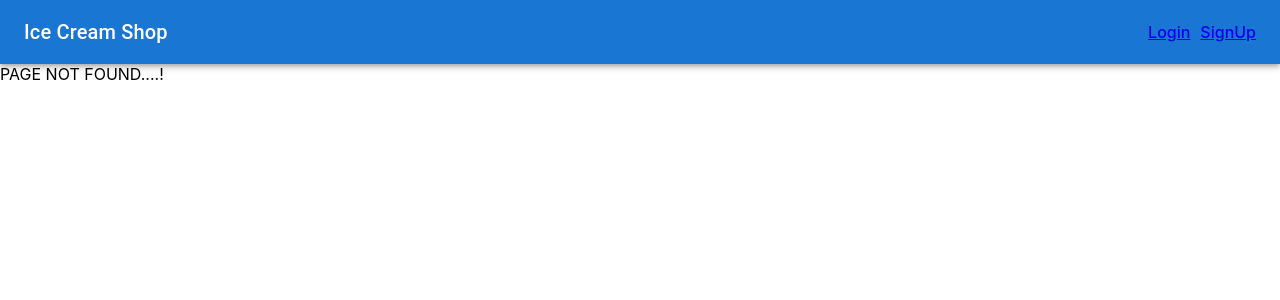
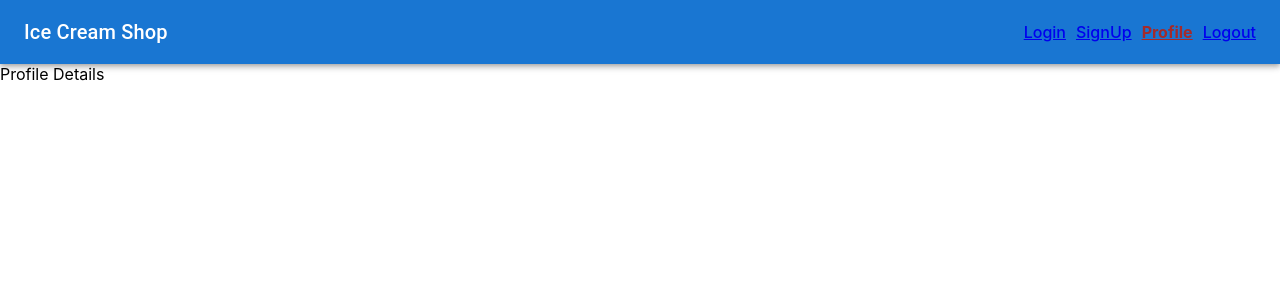
Before and after one commit to abhimkdm/icecream_shop_app, a React (Create React App) app: page /profile in a window 1280 px wide. Before the commit this address had no page. Shown: the top 300 px of the page. Built offline with nearby package versions, Linux system fonts and the light colour scheme.

Commit message:
ReactJS Private Routes

```diff
--- a/package.json
+++ b/package.json
@@ -5,6 +5,7 @@
   "dependencies": {
     "@emotion/react": "^11.13.3",
     "@emotion/styled": "^11.13.0",
+    "@mui/icons-material": "^6.4.2",
     "@mui/material": "^6.1.5",
     "@testing-library/jest-dom": "^5.17.0",
     "@testing-library/react": "^13.4.0",
--- a/src/App.tsx
+++ b/src/App.tsx
@@ -8,6 +8,7 @@ import Signup from "./components/Auth/SignUp/SignUp";
 import NoMatch from "./components/common/Nomatch";
 import Products from "./components/Products/Products";
 import ProductDetails from "./components/ProductDetails/ProductDetails";
+import Profile from "./components/Auth/Profile/Profile";
 
 const App: React.FC = () => {
   return (
@@ -21,6 +22,7 @@ const App: React.FC = () => {
           <Route path="/products" element={<Products />}>
             <Route path=":productId" element={<ProductDetails />} />
           </Route>
+          <Route path="/profile" element={<Profile />} />
           <Route path="*" element={<NoMatch />}></Route>
         </Routes>
       </Router>
--- a/src/components/Auth/Login/Login.tsx
+++ b/src/components/Auth/Login/Login.tsx
@@ -1,12 +1,14 @@
 import { Container, TextField, Typography, Button, Box } from "@mui/material";
 import React, { useState } from "react";
 import { _IsValidEmail, _IsValidPass } from "../../../helpers/Validations";
+import { useNavigate } from "react-router-dom";
 
 const Login: React.FC = () => {
   const [email, setEmail] = useState<string>("");
   const [password, setPassword] = useState<string>("");
   const [emailErr, setEmailErr] = useState<string>("");
   const [passwordErr, setPasswordErr] = useState<string>("");
+  const navigate = useNavigate();
 
   //Event
   const handleLogin = (e: React.FormEvent) =>{
@@ -33,6 +35,8 @@ const Login: React.FC = () => {
         return;
     }
 
+    //Profile
+    navigate('/profile');
   }
 
   return (
@@ -47,7 +51,7 @@ const Login: React.FC = () => {
             margin="normal"
             label="Email"
             value={email}
-            onChange={(e) => setEmail(e.target.value)}
+            onChange={(e: any) => setEmail(e.target.value)}
             variant="outlined"
             type="text"
             error={!!emailErr}
@@ -59,7 +63,7 @@ const Login: React.FC = () => {
             margin="normal"
             label="Password"
             value={password}
-            onChange={(e) => setPassword(e.target.value)}
+            onChange={(e : any) => setPassword(e.target.value)}
             variant="outlined"
             type="password"
             error={!!passwordErr}
--- /dev/null
+++ b/src/components/Auth/Profile/Profile.tsx
@@ -0,0 +1,5 @@
+const Profile: React.FC = () => {
+    return <>Profile Details</>
+}
+
+export default Profile;
--- a/src/components/common/Navbar.tsx
+++ b/src/components/common/Navbar.tsx
@@ -1,7 +1,6 @@
 import AppBar from "@mui/material/AppBar";
 import Box from "@mui/material/Box";
-import Toolbar from "@mui/material/Toolbar";
-import Typography from "@mui/material/Typography";
+import { Toolbar, Typography } from "@mui/material";
 import { NavLink, useNavigate } from "react-router-dom";
 
 export default function NavBar() {
@@ -40,6 +39,15 @@ export default function NavBar() {
           <NavLink to={"/signup"} style={navStyleFn}>
             SignUp
           </NavLink>
+
+          <NavLink to={"/profile"} state={navStyleFn}>
+            Profile
+          </NavLink>
+
+          <NavLink to={"/"} state={navStyleFn}>
+            Logout
+          </NavLink>
+
           {/* <Link to={'/login'}>Login</Link>
           <Link to={'/signup'} >SignUp</Link> */}
         </Toolbar>
```
Also changed, not shown: src/components/Auth/AuthProvider/AuthProvider.tsx (added, +17 -0 lines), 1 other file (tests, documents, lock files or other folders).
